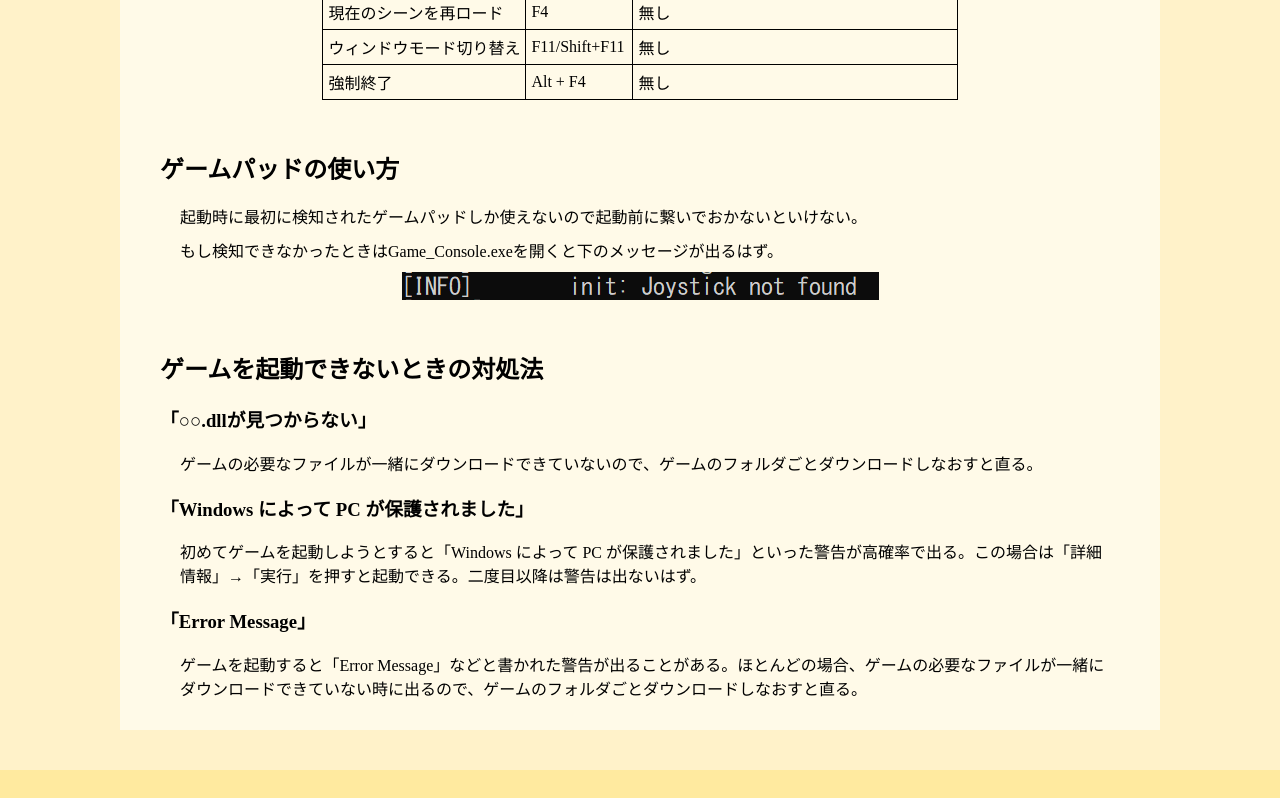
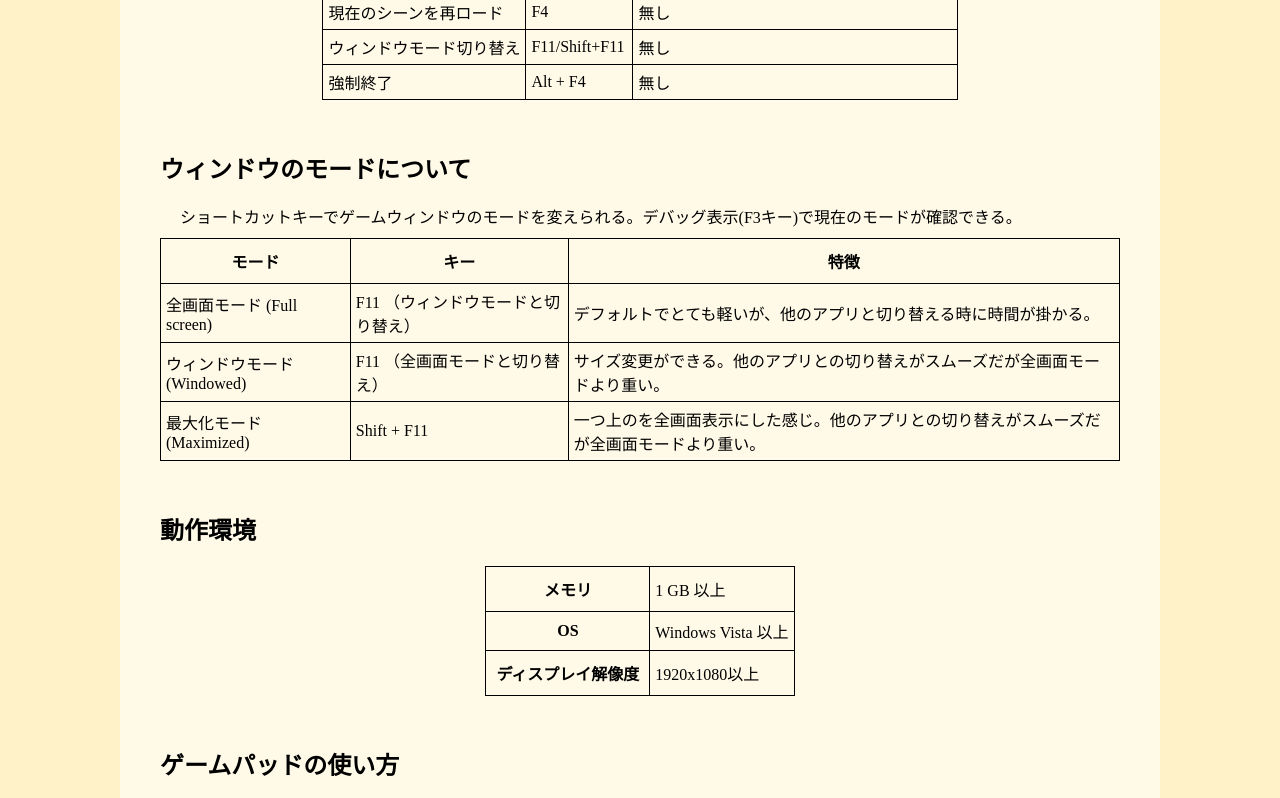
Before and after one commit to ShimaShima8293/GameWebsite, a plain HTML site: page index.html in a window 1280 px wide. Shown: the part 1130-1928 px from the top of the page. Drawn offline with Linux system fonts and the light colour scheme.

Commit message:
version.txtを追加

```diff
--- a/index.html
+++ b/index.html
@@ -101,10 +101,52 @@
         </table>
 
 
+        <h2 id="modes">ウィンドウのモードについて</h2>
+        <p>ショートカットキーでゲームウィンドウのモードを変えられる。デバッグ表示(F3キー)で現在のモードが確認できる。</p>
+
+        <table>
+            <tr>
+                <th>モード</th>
+                <th>キー</th>
+                <th>特徴</th>
+            </tr>
+            <tr>
+                <td>全画面モード (Full screen)</td>
+                <td>F11 （ウィンドウモードと切り替え）</td>
+                <td>デフォルトでとても軽いが、他のアプリと切り替える時に時間が掛かる。</td>
+            </tr>
+            <tr>
+                <td>ウィンドウモード (Windowed)</td>
+                <td>F11 （全画面モードと切り替え）</td>
+                <td>サイズ変更ができる。他のアプリとの切り替えがスムーズだが全画面モードより重い。</td>
+            </tr>
+            <tr>
+                <td>最大化モード (Maximized)</td>
+                <td>Shift + F11</td>
+                <td>一つ上のを全画面表示にした感じ。他のアプリとの切り替えがスムーズだが全画面モードより重い。</td>
+            </tr>
+
+        </table>
+
+
+        <h2 id="environment">動作環境</h2>
+        <table>
+            <tr>
+                <th>メモリ</th>
+                <td>1 GB 以上</td>
+            </tr>
+            <tr>
+                <th>OS</th>
+                <td>Windows Vista 以上</td>
+            </tr>
+            <tr>
+                <th>ディスプレイ解像度</th>
+                <td>1920x1080以上</td>
+            </tr>
+        </table>
+
         <h2 id="joycon">ゲームパッドの使い方</h2>
         <p>起動時に最初に検知されたゲームパッドしか使えないので起動前に繋いでおかないといけない。</p>
-        <p>もし検知できなかったときはGame_Console.exeを開くと下のメッセージが出るはず。</p>
-        <img src="images/joycon/1.png" class="medium-image">
 
         <h2 id="error">ゲームを起動できないときの対処法</h2>
         <h3>「○○.dllが見つからない」</h3>
```
Also changed, not shown: version.txt (added).
